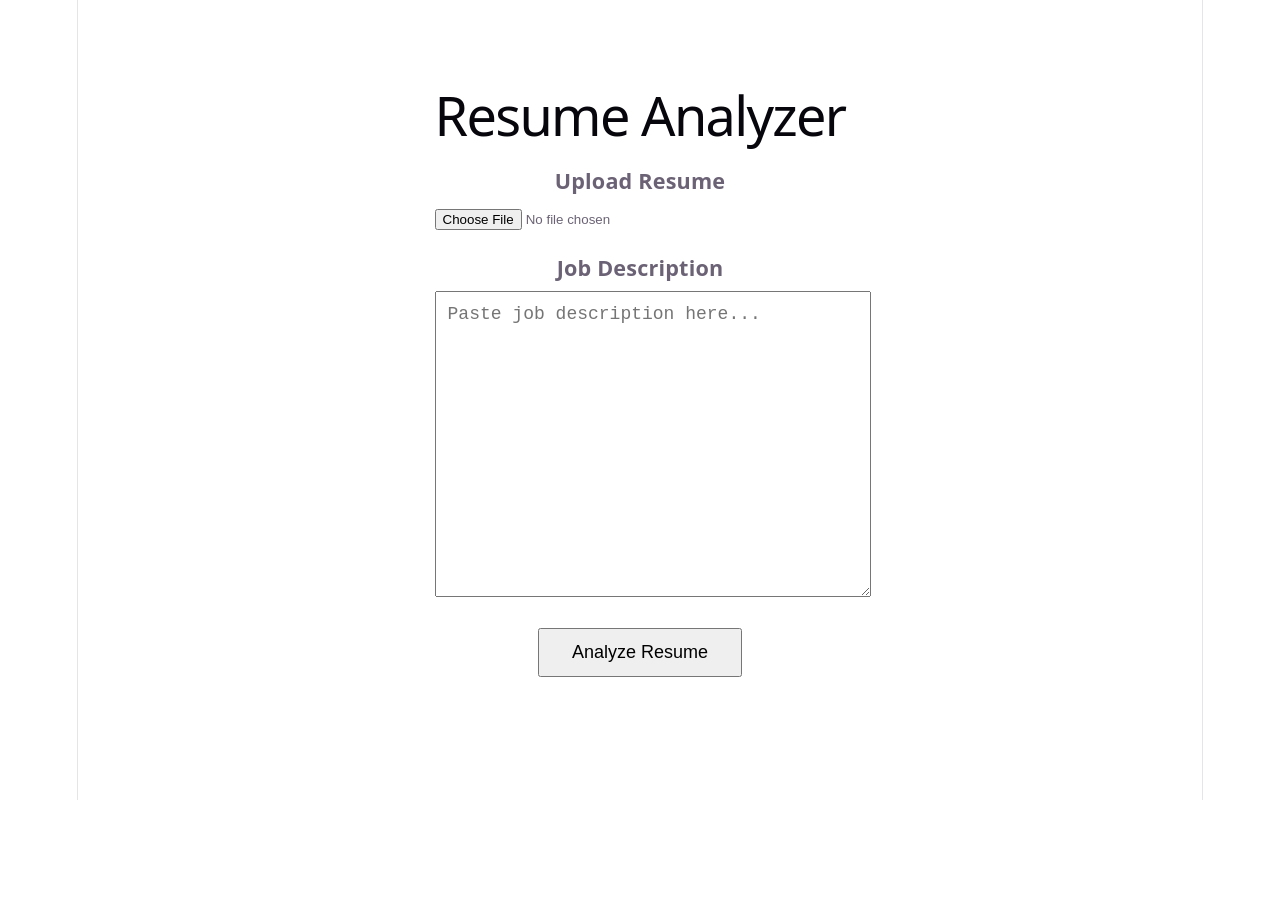
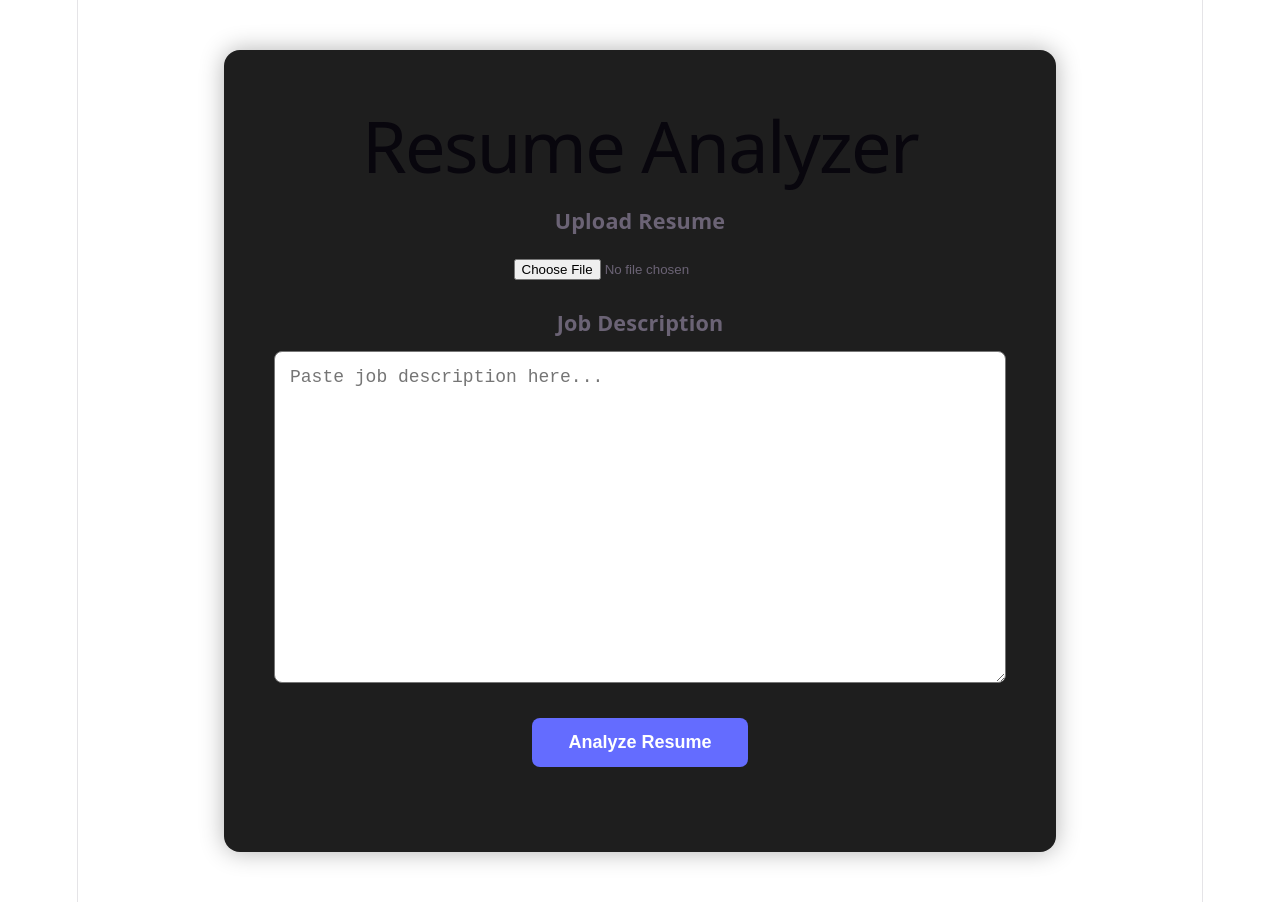
Before and after one commit to JeancarlosG97/resume-analyzer-ui, a React (Vite) app: page / in a window 1280 px wide. Before the commit the page ends 800 px from the top, so only its background shows below. Built offline with nearby package versions, Linux system fonts and the light colour scheme.

Commit message:
ui touch up

```diff
--- a/src/App.css
+++ b/src/App.css
@@ -1,43 +1,71 @@
 .container {
     max-width: 1000px;
     margin: 50px auto;
-  padding: 20px;
+    padding: 50px;
+    background-color: #1e1e1e;
+    border-radius: 16px;
+    box-shadow: 0 0 25px rgba(0, 0, 0, 0.3);
 }
 
 h1 {
     text-align: center;
-  margin-bottom: 40px;
-  font-size: 3rem;
+    margin-bottom: 50px;
+    font-size: 4rem;
 }
 
 .input-section {
-  margin-bottom: 25px;
+    text-align: center;
+    margin-bottom: 30px;
 }
 
 label {
     display: block;
     font-weight: bold;
-  margin-bottom: 10px;
+    margin-bottom: 15px;
     font-size: 1.2rem;
 }
 
-input,
-textarea {
-  width: 100%;
+input[type="file"] {
+    margin-top: 10px;
 }
 
 textarea {
+    width: 700px;
+    max-width: 100%;
+    min-height: 300px;
+
+    display: block;
+    margin: 0 auto;
+
+    padding: 15px;
+    font-size: 1rem;
+
     resize: vertical;
-  padding: 12px;
-  font-size: 1rem;
+
+    border-radius: 8px;
 }
 
 button {
     display: block;
-  margin: 25px auto;
-  padding: 12px 32px;
+
+    margin: 35px auto;
+
+    padding: 14px 36px;
+
     font-size: 1rem;
+    font-weight: bold;
+
+    border: none;
+    border-radius: 8px;
+
+    background-color: #646cff;
+    color: white;
+
     cursor: pointer;
+}
+
+button:hover {
+    background-color: #535bf2;
 }
 
 .results-section {
```
Lines whose indentation alone changed are shown as unchanged.
